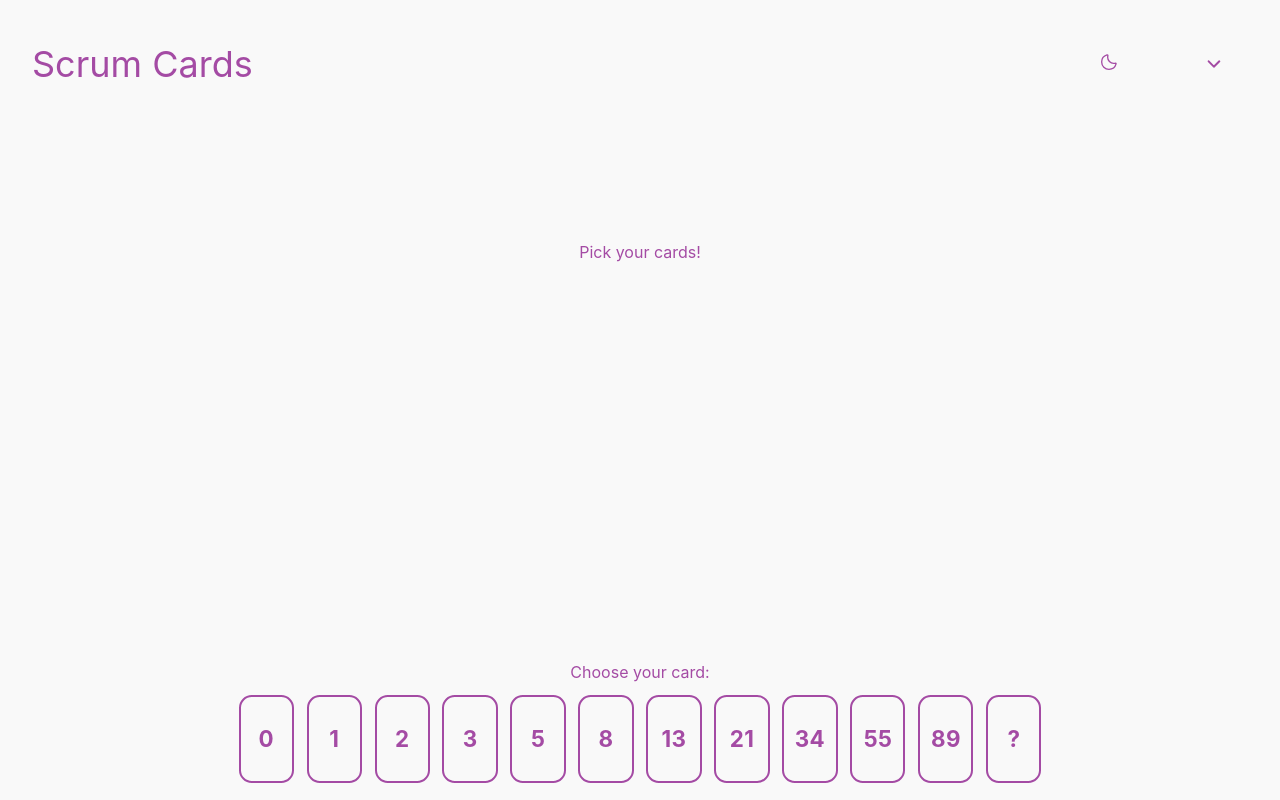
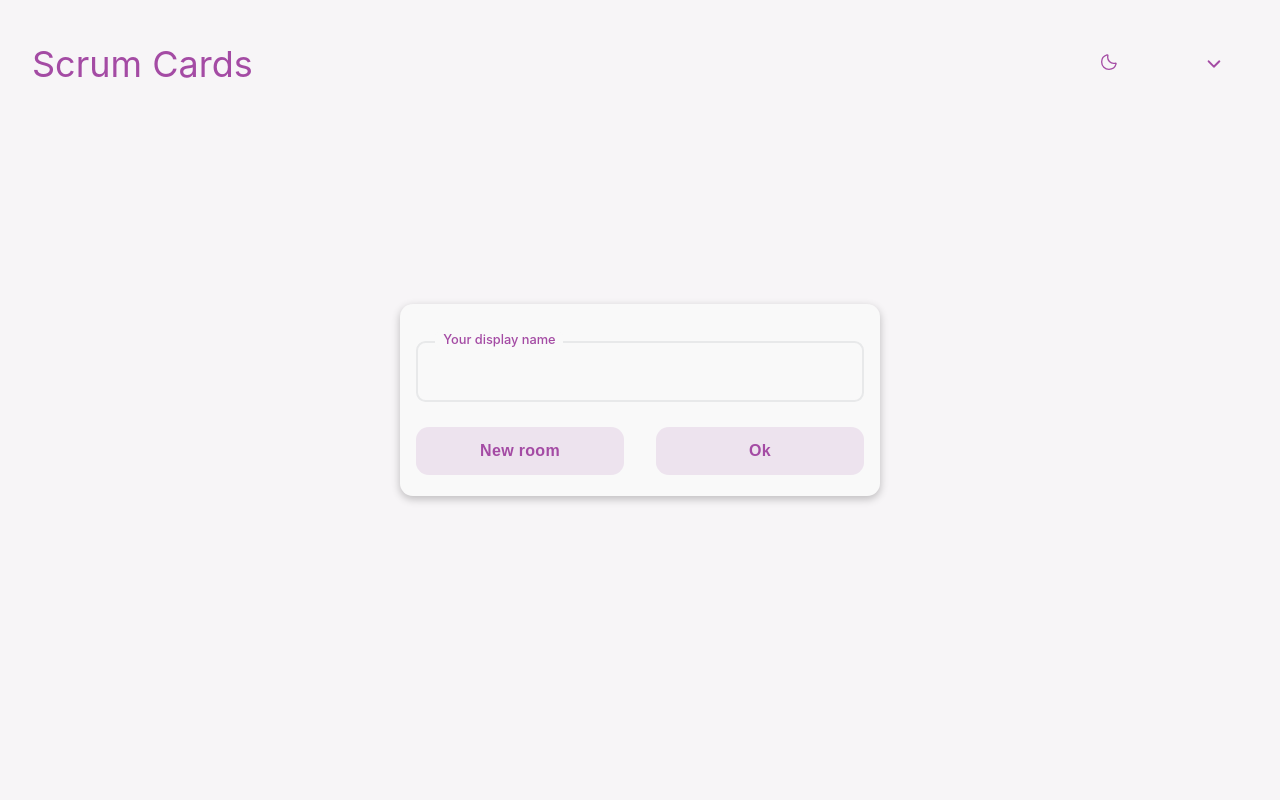
Before and after one commit to sqqid/scrum-cards-ui, a React (Create React App) app: page /sc/1 in a window 1280 px wide. Built offline with nearby package versions, Linux system fonts and the light colour scheme.

Commit message:
refining modal and modal context

```diff
--- a/src/components/content/content-actions.ts
+++ b/src/components/content/content-actions.ts
@@ -13,11 +13,6 @@ interface IRoomClient {
 }
 
 const contentActions = {
-
-    registerClient: (room_id: string, name: string, observer: { next: (clientId: string) => void }) => {
-        scrumCardsApi.registerClient(room_id, name)
-            .subscribe(observer)
-    },
 
     openStream: (roomId: string, clientId: string, observer: { next: (data: string) => void }) => {
         scrumCardsApi.openStrem(roomId, clientId)
--- a/src/components/content/content.tsx
+++ b/src/components/content/content.tsx
@@ -6,13 +6,14 @@ import {ClientContext} from "../contexts/client-context";
 import {contentActions, IRoomState} from "./content-actions";
 import conf from "../../constants/config";
 import {RoomStateContext, RoomStateEnum} from "../contexts/room-context";
-
+import {ModalContext} from "../contexts/modal-context";
 
 const Content: FC = () => {
 
     const {room_id} = useParams()
     const clientContext = useContext(ClientContext)
     const roomStateContext = useContext(RoomStateContext)
+    const modalContext = useContext(ModalContext)
     const navigate = useNavigate()
     const [roomState, setRoomState] = useState<IRoomState>({state: RoomStateEnum.PICK, clients: []})
 
@@ -25,35 +26,44 @@ const Content: FC = () => {
         if (clientContext.id) {
             contentActions.openStream(room_id, clientContext.id, {
                 next: async (data) => {
+                    const roomData:IRoomState = JSON.parse(data)
+                    setRoomState(JSON.parse(data))
+                    if (roomStateContext) {
+                        roomStateContext.setRoomState(roomData.state as RoomStateEnum, roomData.clients)
+                    }
+                }
+            })
+        } else if (!clientContext.id && modalContext.setVisible) {
+            modalContext.setVisible(true)
+        }
+
+    }, [clientContext.changeClient])
+
+    useEffect(() => {
+        if (clientContext.id && room_id) {
+            contentActions.openStream(room_id, clientContext.id, {
+                next: async (data) => {
                     setRoomState(JSON.parse(data))
                 }
             })
-        } else if (!clientContext.id && clientContext.name) {
-            contentActions.registerClient(room_id, clientContext.name, {
-                next: (clientId) => {
-                    clientContext.changeClient({id: clientId, name: clientContext.name})
-                }
-            })
         }
-
-    }, [clientContext.changeClient, clientContext, navigate])
-
+    }, [clientContext.id])
 
     const selectedCard = useMemo(() =>
             roomState.clients.filter(client => client.selected).length > 0
         , [roomState.clients])
 
     const reveal = () => {
-        if (room_id) {
+        if (room_id && roomStateContext.roomClients) {
             contentActions.reveal(room_id);
-            roomStateContext.setRoomState(RoomStateEnum.REVEAL)
+            roomStateContext.setRoomState(RoomStateEnum.REVEAL, roomStateContext.roomClients)
         }
     }
 
     const newVoting = () => {
-        if (room_id) {
+        if (room_id && roomStateContext.roomClients) {
             contentActions.newVoting(room_id);
-            roomStateContext.setRoomState(RoomStateEnum.PICK)
+            roomStateContext.setRoomState(RoomStateEnum.PICK, roomStateContext.roomClients)
         }
     }
 
@@ -62,7 +72,7 @@ const Content: FC = () => {
             <div className="content__top">
                 <div className="content__controls">
                     {
-                        !selectedCard && RoomStateEnum.REVEAL !== roomState.state  ? <span>Pick your cards!</span> : null
+                        !selectedCard && clientContext.id && RoomStateEnum.REVEAL !== roomState.state ? <span>Pick your cards!</span> : null
                     }
                     {
                         RoomStateEnum.PICK === roomState.state && selectedCard ?
@@ -72,7 +82,7 @@ const Content: FC = () => {
                             : null
                     }
                     {
-                        RoomStateEnum.REVEAL === roomState.state?
+                        RoomStateEnum.REVEAL === roomState.state ?
                             <button className="btn" onClick={newVoting}>
                                 <span className="btn__span btn__span--controls">Start new voting</span>
                             </button>
--- a/src/components/contexts/client-context.tsx
+++ b/src/components/contexts/client-context.tsx
@@ -1,5 +1,4 @@
 import {createContext, useState} from "react";
-import storage from "../../constants/local-storage";
 
 interface IClient {
     id: string | undefined,
@@ -20,12 +19,13 @@ const ClientContext = createContext<IClient>({
 
 // @ts-ignore
 const ClientProvider = ({children}) => {
-    const localStorageName = localStorage.getItem(storage.CLIENT_NAME)
-    const [client, setClient] = useState<IClientState>({id: undefined, name: localStorageName ? localStorageName : undefined});
+    const [client, setClient] = useState<IClientState>({
+        id: undefined,
+        name: undefined
+    });
 
     const changeClient = ({id, name}: { id?: string, name?: string }) => {
-        if (name) localStorage.setItem(storage.CLIENT_NAME, name)
-        setClient({...client, id, name})
+        setClient({id: id, name: name})
     }
 
     return (
--- /dev/null
+++ b/src/components/contexts/modal-context.tsx
@@ -0,0 +1,28 @@
+import {createContext, useEffect, useState} from "react";
+
+interface IModalState {
+    visible: boolean,
+    setVisible: (visible: boolean) => void
+}
+
+const ModalContext = createContext<IModalState>({
+    visible: false,
+    setVisible: () => null
+})
+
+// @ts-ignore
+const ModalContextProvider = ({children}) => {
+    const [state, setState] = useState<boolean>(false)
+
+    const setVisible = (visible: boolean) => {
+        setState(visible)
+    }
+
+    return (
+        <ModalContext.Provider value={{visible: state, setVisible}}>
+            {children}
+        </ModalContext.Provider>
+    )
+}
+
+export {ModalContext, ModalContextProvider}
--- a/src/components/contexts/room-context.tsx
+++ b/src/components/contexts/room-context.tsx
@@ -8,21 +8,29 @@ enum RoomStateEnum {
 
 interface IRoomStateContext {
     roomState: RoomStateEnum | undefined,
-    setRoomState: (state: RoomStateEnum) => void
+    roomClients: IRoomClient[] | undefined
+    setRoomState: (state: RoomStateEnum, clients: IRoomClient[]) => void
 }
 
-const RoomStateContext = createContext<IRoomStateContext>({roomState: RoomStateEnum.PICK, setRoomState: () => null})
+const RoomStateContext = createContext<IRoomStateContext>({
+    roomState: RoomStateEnum.PICK,
+    roomClients: [],
+    setRoomState: () => null
+})
 
 // @ts-ignore
 const RoomStateProvider = ({children}) => {
-    const [state, setState] = useState<RoomStateEnum>()
+    const [state, setState] = useState<{ roomState: RoomStateEnum | undefined, roomClients: IRoomClient[] | undefined }>({
+        roomState: undefined,
+        roomClients: undefined
+    })
 
-    const setRoomState = (state: RoomStateEnum) => {
-        setState(state)
+    const setRoomState = (newState: RoomStateEnum, newClients: IRoomClient[]) => {
+        setState({roomState: newState, roomClients: newClients})
     }
 
     return (
-        <RoomStateContext.Provider value={{roomState: state, setRoomState}}>
+        <RoomStateContext.Provider value={{roomState: state.roomState,roomClients: state.roomClients, setRoomState}}>
             {children}
         </RoomStateContext.Provider>
     )
--- a/src/components/footer/footer.tsx
+++ b/src/components/footer/footer.tsx
@@ -7,14 +7,28 @@ import Summary from "./summary/summary";
 const Footer: FC = () => {
     const roomStateContext = useContext(RoomStateContext)
 
+    const decription = () => {
+        let text = 'Choose your card :'
+        if (roomStateContext.roomState) {
+            switch (roomStateContext.roomState) {
+                case RoomStateEnum.PICK:
+                    break
+                case RoomStateEnum.REVEAL:
+                    text = 'Average :'
+                    break
+                default:
+                    break
+            }
+        }
+        return text
+    }
+
     return (
         <div className="footer">
+            <span>{decription()}</span>
             {
                 !roomStateContext.roomState || roomStateContext.roomState === RoomStateEnum.PICK ?
-                    <>
-                        <span>Choose your card:</span>
-                        <Picker/>
-                    </>
+                    <Picker/>
                     :
                     <Summary/>
             }
--- a/src/components/header/header.tsx
+++ b/src/components/header/header.tsx
@@ -1,21 +1,27 @@
-import {FC, useContext, useState} from "react";
+import {FC, useContext} from "react";
 import './header.css'
-import Modal from "../modal/modal";
 import {THEME, ThemeContext} from "../contexts/theme-context";
 import {ClientContext} from "../contexts/client-context";
 import MoonSvg from "./svg/moon-svg";
 import SunSvg from "./svg/sun-svg";
 import DownArrow from "./svg/down-arrow";
+import Modal from "../modal/modal";
+import {ModalContext} from "../contexts/modal-context";
 
-const Header: FC = () => {
-    const [modalVisiible, setModalVisible] = useState<boolean>(false);
-    const visibleToggle = () => modalVisiible ? setModalVisible(false) : setModalVisible(true)
+const Header:  FC = () => {
+    const modalContext = useContext(ModalContext)
     const themeContext = useContext(ThemeContext)
     const clientContext = useContext(ClientContext)
 
+    const visibleToggle = () => {
+        if (modalContext && modalContext.setVisible) {
+            modalContext.visible? modalContext.setVisible(false) : modalContext.setVisible(true)
+        }
+    }
+
     return (
         <div className="header">
-            <Modal visible={modalVisiible} setVisible={setModalVisible}/>
+            <Modal/>
             <div className="header__left">
                 <span>Scrum Cards</span>
             </div>
--- a/src/components/modal/modal.tsx
+++ b/src/components/modal/modal.tsx
@@ -1,36 +1,46 @@
-import {ChangeEvent, Dispatch, FC, SetStateAction, useContext, useEffect, useState} from "react";
+import {ChangeEvent, FC, useContext, useEffect, useState} from "react";
 import './modal.css'
 import {useNavigate, useParams} from "react-router-dom";
 import {ClientContext} from "../contexts/client-context";
 import conf from "../../constants/config";
 import {IAddRoomClicked, modalActions} from "./modal-actions";
+import storage from "../../constants/local-storage";
+import {ModalContext} from "../contexts/modal-context";
 
 
-const Modal: FC<{ visible: boolean, setVisible: Dispatch<SetStateAction<boolean>> | undefined }> = (
-    {visible, setVisible}) => {
-
+const Modal: FC = () => {
     const {room_id} = useParams()
     const clientContext = useContext(ClientContext)
+    const modalContext = useContext(ModalContext)
     const [input, setInput] = useState('')
     const navigate = useNavigate()
 
-    const setVisibility = () => setVisible ? setVisible(false) : null
+    const setVisibility = () => modalContext.setVisible ? modalContext.setVisible(false) : null
 
     const setUserName = () => {
-        if (!room_id || !clientContext.id) {
+        if (!room_id) {
             navigate(`../${conf.BASE_URL}`)
             return
         }
-        if (input) {
+        if (input && clientContext.id) {
             const client = {id: clientContext.id, name: input}
             const observer = {
                 next: () => {
                     clientContext.changeClient(client)
+                    saveNameToLocalStorage(input)
                 }
             }
             modalActions.updateUserName(room_id, client, observer)
-            setVisibility()
+        } else if (input && !clientContext.id) {
+            modalActions.registerClient(room_id, input, {
+                next: (clientId) => {
+                    clientContext.changeClient({id: clientId, name: input})
+                    saveNameToLocalStorage(input)
+                }
+            })
         }
+
+        setVisibility()
     }
 
     const addNewRoom = () => {
@@ -49,11 +59,28 @@ const Modal: FC<{ visible: boolean, setVisible: Dispatch<SetStateAction<boolean>
     }
 
     useEffect(() => {
-        if (clientContext.name) setInput(clientContext.name)
+        if (clientContext.name) {
+            setInput(clientContext.name)
+        } else {
+            const name = loadNameFromLocalStorage()
+            if (name) setInput(name)
+        }
     }, [clientContext])
 
+
+    const loadNameFromLocalStorage = () => {
+        const localStorageName = localStorage.getItem(storage.CLIENT_NAME)
+        if (localStorageName) {
+            return localStorageName
+        }
+    }
+
+    const saveNameToLocalStorage = (name: string) => {
+        localStorage.setItem(storage.CLIENT_NAME, name)
+    }
+
     return (
-        <div className={`modal ${visible ? ' modal--show' : null}`}>
+        <div className={`modal ${ !room_id || modalContext.visible ? ' modal--show' : null}`}>
             <div className="modal__window">
                 <div className="modal__input">
                     <label>Your display name</label>
--- a/src/components/page.tsx
+++ b/src/components/page.tsx
@@ -1,4 +1,4 @@
-import {FC} from "react";
+import {FC, useContext} from "react";
 import './page.css';
 import Header from "./header/header";
 import Content from "./content/content";
@@ -6,27 +6,31 @@ import Footer from "./footer/footer";
 import {BrowserRouter, Route, Routes} from "react-router-dom";
 import Modal from "./modal/modal";
 import {ThemeProvider} from "./contexts/theme-context";
-import {ClientProvider} from "./contexts/client-context";
 import {RoomStateProvider} from "./contexts/room-context";
+import {ModalContextProvider} from "./contexts/modal-context";
+import {ClientContext} from "./contexts/client-context";
 
 const Page: FC = () => {
+    const clientContext = useContext(ClientContext)
 
     return (
         <ThemeProvider>
             <BrowserRouter>
                 <div className="container">
-                    <ClientProvider>
                     <Routes>
-                            <Route path="sc/" element={<Modal visible={true} setVisible={undefined}/>}/>
+                        <Route path="sc/" element={<Modal/>}/>
                         <Route path="sc/:room_id" element={
                             <RoomStateProvider>
+                                <ModalContextProvider>
                                     <Header/>
                                     <Content/>
-                                    <Footer/>
+                                    {
+                                        clientContext.id ? <Footer/> : null
+                                    }
+                                </ModalContextProvider>
                             </RoomStateProvider>
                         }/>
                     </Routes>
-                    </ClientProvider>
                 </div>
             </BrowserRouter>
         </ThemeProvider>
```
Also changed, not shown: src/components/footer/summary/summary-actions.ts (added, +7 -0 lines), src/components/modal/modal-actions.ts (+6 -1 lines). Lines whose indentation alone changed are shown as unchanged.
